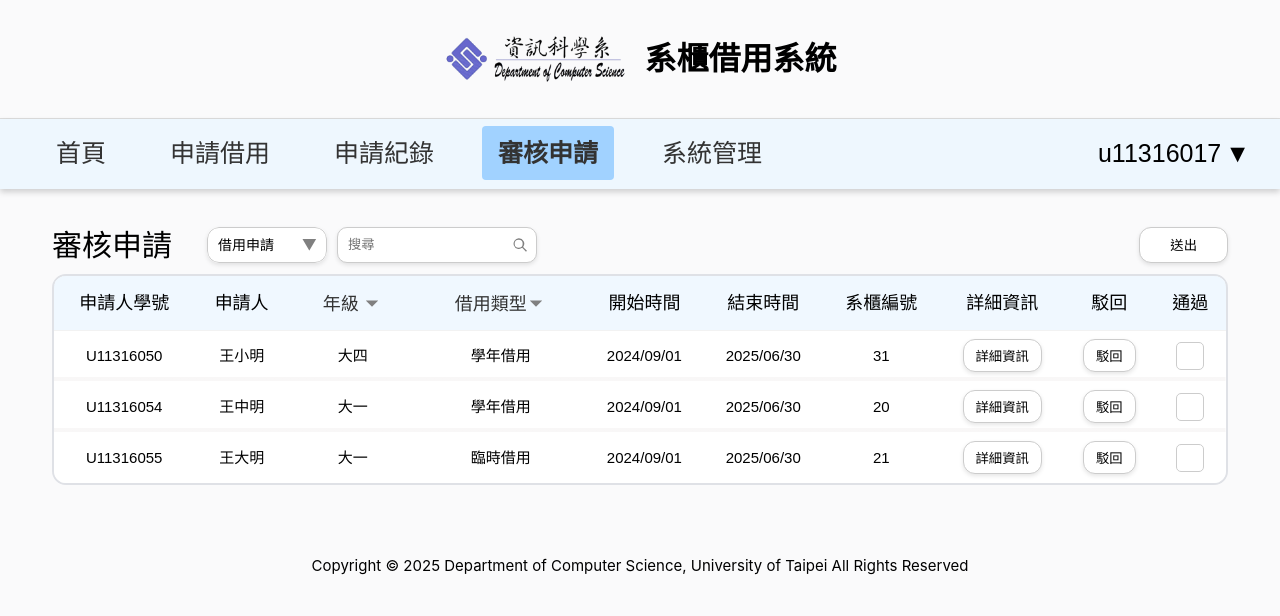
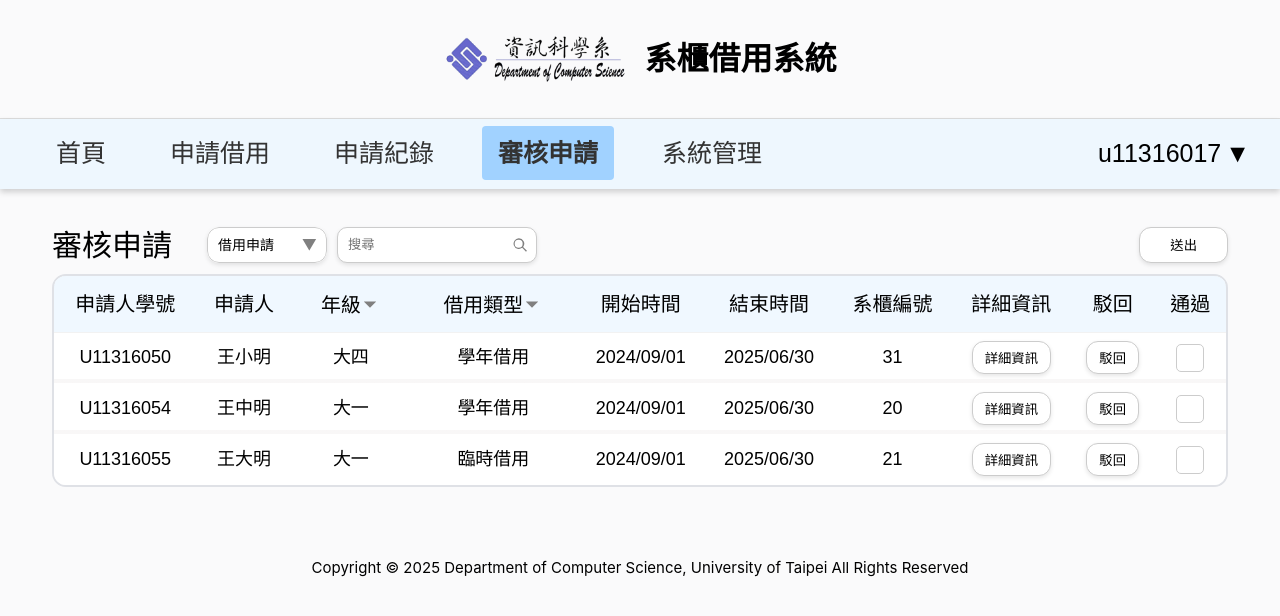
Before and after one commit to UTCS-G505/Locker-borrow-system-Frontend, a Vue app: page /review in a window 1280 px wide. Shown: the top 616 px of the page. Built offline with nearby package versions, Linux system fonts and the light colour scheme.

Commit message:
Update ReviewView.vue

```diff
--- a/src/views/ReviewView.vue
+++ b/src/views/ReviewView.vue
@@ -448,13 +448,14 @@ th {
   box-shadow: 0 0.5px rgba(0, 0, 0, 0.1);
   padding: 10px;
   text-align: center;
-  font-size: 18px;
+  font-size: 20px;
   font-weight: 560;
   white-space: nowrap;
   align-items: center;
   justify-content: space-between;
   position: relative;
   vertical-align: middle;
+  color: #000;
 }
 
 thead tr {
@@ -486,6 +487,8 @@ td {
   vertical-align: middle;
   justify-content: center;
   align-items: center;
+  font-size: 18px;
+  color: #000;
 }
 
 .info{
@@ -505,7 +508,7 @@ button {
 .status-tag {
   padding: 5px 10px;
   border-radius: 8px;
-  font-size: 14px;
+  font-size: 18px;
   display: inline-block;
   color: black;
   font-weight: normal;
@@ -622,9 +625,9 @@ input[type="text"] {
 }
 .dropdown2 {
   width:auto;
-  font-size: 18px;
+  font-size: 20px;
   font-weight: 560;
-  color: #333;
+  color: #000;
   border: none;
   background-color: transparent;
   white-space: nowrap;
```
